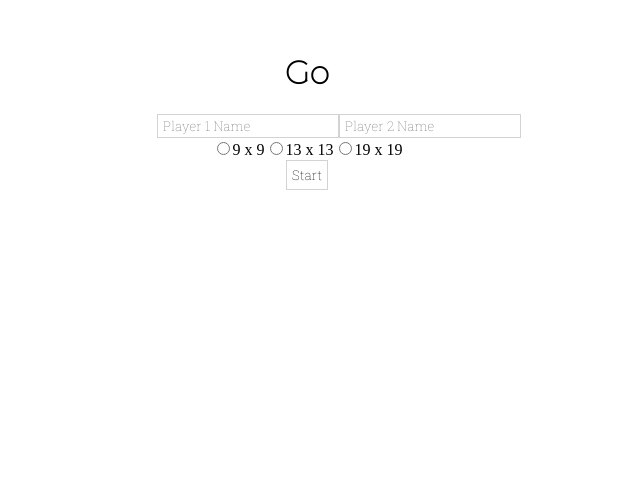
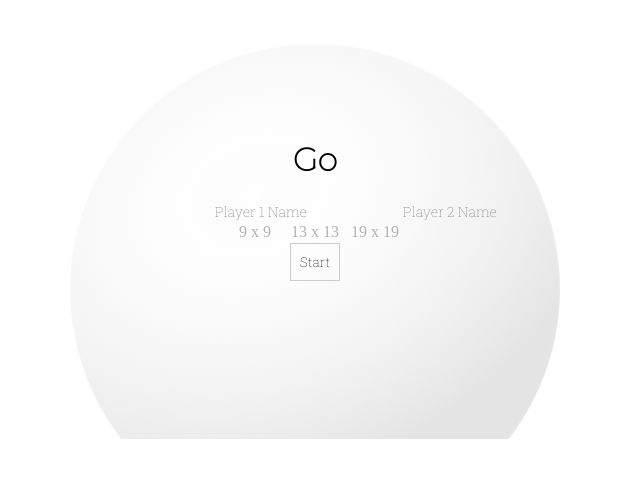
Before and after one commit to CGosser/go, an Angular app: page / in a window 1280 px wide. Shown: the part 129-606 px from the top of the page, without its empty margins (333-973 px from the left). Built offline with nearby package versions, Linux system fonts and the light colour scheme.

Commit message:
add menu styling

```diff
--- a/src/app/app.component.ts
+++ b/src/app/app.component.ts
@@ -10,7 +10,11 @@ export class AppComponent {
   gameOn: boolean = false;
 
 
-  startGame(gameOn){
+  startGame(gameInfo){
+    if (service.playerLookup(gameInfo[0])) {
+
+    }
+    service.playerLookup(gameInfo[1])
     this.gameOn = true;
   }
 
--- a/src/app/start-screen/start-screen.component.css
+++ b/src/app/start-screen/start-screen.component.css
@@ -1,13 +1,45 @@
+* {
+      -webkit-touch-callout: none;
+      -webkit-user-select: none;
+      -khtml-user-select: none;
+      -moz-user-select: none;
+      -ms-user-select: none;
+      user-select: none;
+}
 
+
+.outer {
+  width: 100%;
+  position: absolute;
+  overflow: hidden;
+  display: flex;
+  justify-content: space-around;
+  height: 50vh;
+  margin-top: 20vh;
+}
+
+.outer #blackbig {
+  position: absolute;
+  animation: moveStones 10s 1;
+  animation-fill-mode: forwards;
+  opacity: .5;
+}
+.outer #whitebig {
+  position: absolute;
+  z-index: 2;
+  opacity: 1;
+  }
 
 .container {
   margin: auto auto;
-  margin-top: 20vh;
+  margin-top: 10vh;
   width: 300px;
   display: flex;
   flex-direction: column;
   justify-content: space-around;
   height: 20vh;
+  position: absolute;
+  z-index: 4;
 }
 
 .inputDiv {
@@ -19,28 +51,41 @@
 .inputDiv input {
   height: 20px;
   padding-left: 5px;
-  border: .5px solid lightgrey;
+  border: none;
+  background-color: rgba(0,0,0,0);
+  font-size: 14px;
+  text-align: center;
 }
 
-.boardDiv select {
-  background-color: white;
-  border-radius: 0px;
-  -webkit-appearance: none;
-  height: 28px;
-  width: 150px;
-  padding-left: 5px;
-  border: .5px solid lightgrey;
+.inputDiv :focus {
+  outline-width: 0;
+}
+
+.boardDiv input {
+  display: none;
 }
 
 .boardDiv label{
+  height: 20px;
+  width: 60px;
+  cursor: pointer;
+  color: #b2b2b2;
+  text-align: center;
+}
 
+#boardSize1  {
+  text-align: right;
+}
+
+input:checked + label{
+  color: #444444;
 }
 
 
 button {
   background-color: rgba(0, 0, 0, 0);
-  padding: 5px;
-  border: .5px solid lightgrey;
+  padding: 9px;
+  border: 1px solid #CCC;
 }
 
 .inputDiv input, .boardDiv select, .buttonDiv button {
@@ -56,3 +101,9 @@ h1 {
   font-family: 'Montserrat', sans-serif;
   text-align: center;
 }
+
+@keyframes moveStones {
+  100% {
+    transform: translate(0px);
+  }
+}
--- a/src/app/start-screen/start-screen.component.html
+++ b/src/app/start-screen/start-screen.component.html
@@ -1,19 +1,26 @@
+
+
+  <div class="outer">
+    <img id="whitebig" src="../assets/whitebig.png" alt="">
+    <img id="blackbig" src="../assets/blackbig.png" alt="">
 
   <div class="container">
 
     <h1>Go</h1>
     <div class="inputDiv">
-    <input type="text" name="" value="" placeholder="Player 1 Name">
-    <input type="text" name="" value="" placeholder="Player 2 Name">
+      <input type="text" name="" #name1 placeholder="Player 1 Name">
+      <input type="text" name="" #name2 placeholder="Player 2 Name">
     </div>
     <div class="boardDiv">
-    <label for="boardSize"><input type="radio" name="boardSize" value="9">9 x 9</label>
-    <label for="boardSize"><input type="radio" name="boardSize" value="13">13 x 13</label>
-    <label for="boardSize"><input type="radio" name="boardSize" value="19">19 x 19</label>
+      <input type="radio" id="boardSize1" name="boardSize" value="9" (change)="onSelectionChange(9)"><label for="boardSize1">9 x 9</label>
+      <input type="radio" id="boardSize2" name="boardSize" value="13" (change)="onSelectionChange(13)">    <label for="boardSize2">13 x 13</label>
+      <input type="radio" id="boardSize3" name="boardSize" value="19" (change)="onSelectionChange(19)">  <label for="boardSize3">19 x 19</label>
 
 
     </div>
     <div class="buttonDiv">
-    <button type="button" name="button" (click)="startGame(gameOn)">Start</button>
+      <button type="button" name="button" (click)="startGame([name1.value, name2.value, selectedSize])">Start</button>
     </div>
   </div>
+
+</div>
--- a/src/app/start-screen/start-screen.component.ts
+++ b/src/app/start-screen/start-screen.component.ts
@@ -14,8 +14,18 @@ export class StartScreenComponent implements OnInit {
 
   @Output() clickSender = new EventEmitter();
 
-  startGame(gameOn){
-    this.clickSender.emit(gameOn);
+  gameInfo: any[];
+  selectedSize: number;
+
+  onSelectionChange(entry) {
+          this.selectedSize = entry;
+      }
+
+  startGame(gameInfo){
+    if (!gameInfo[2]){
+      alert("Please select a size")
+    } else {
+      this.clickSender.emit(gameInfo);
+    }
   }
-
 }
```
Also changed, not shown: src/assets/blackbig.png (added), src/assets/whitebig.png (added). Lines whose indentation alone changed are shown as unchanged.
